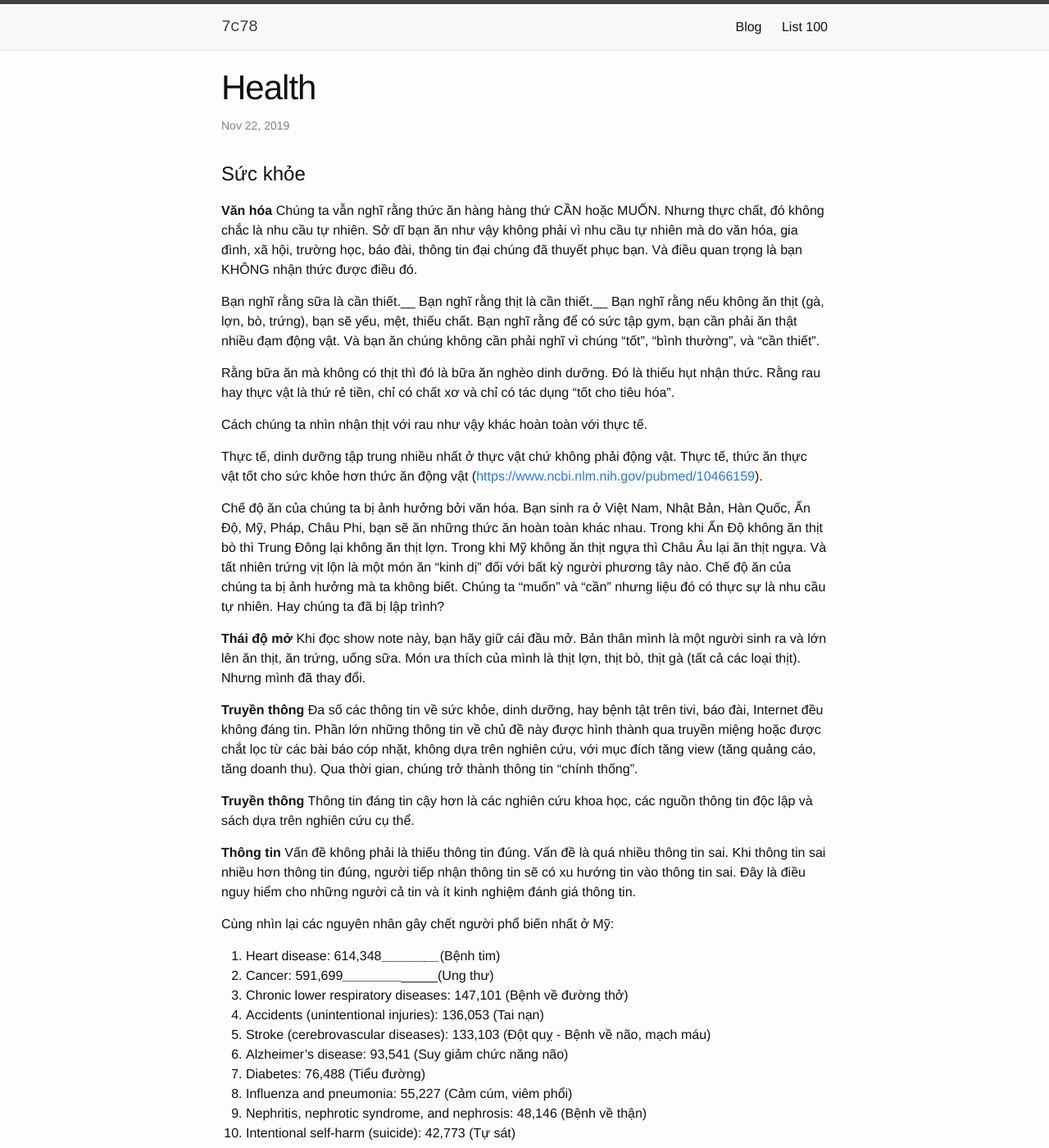
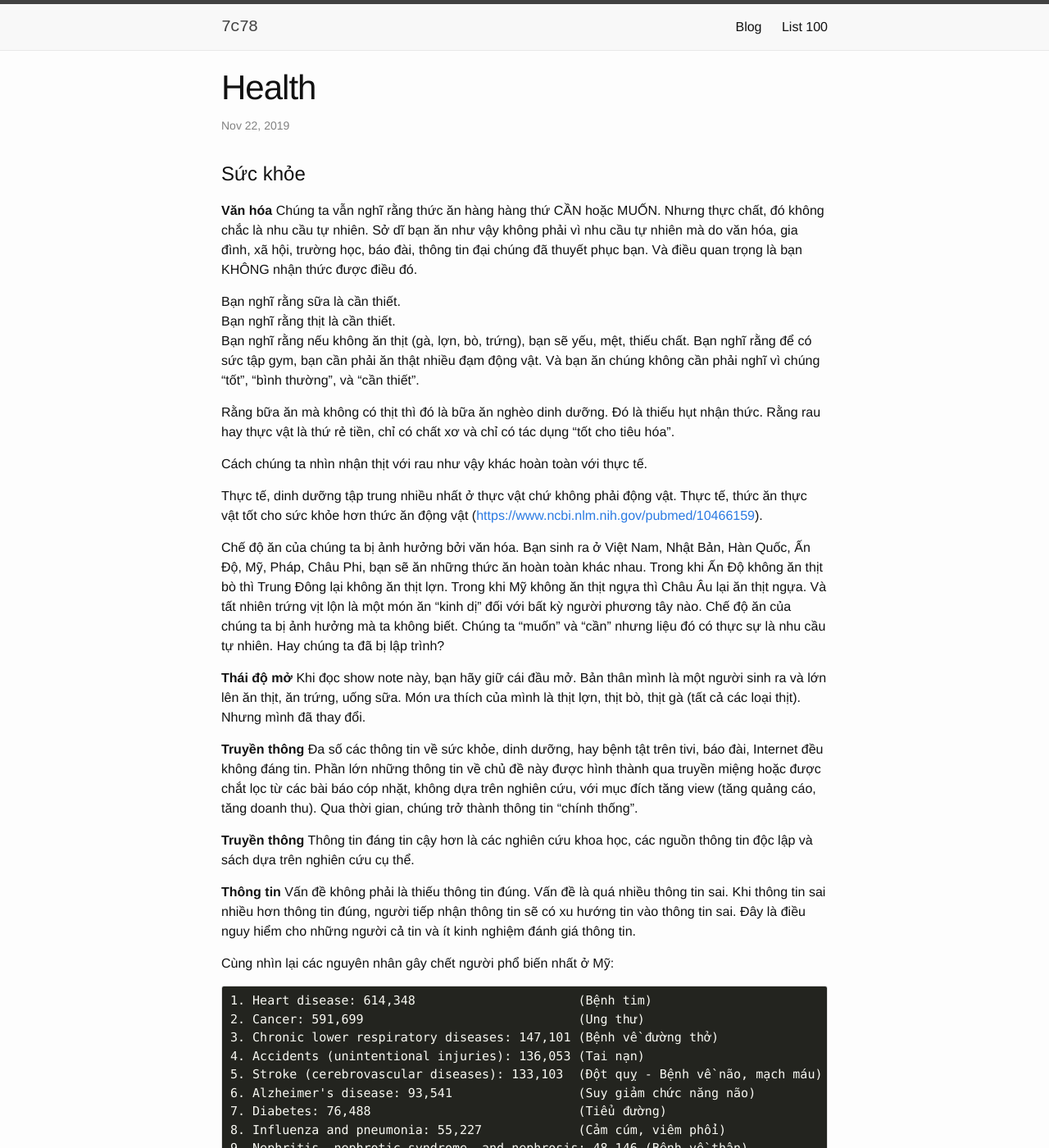
Before and after one commit to 7c78/7c78.github.io, a Jekyll site: the page built from _posts/2019-11-22-health.markdown, in a window 1280 px wide and 1400 px high. Shown: the whole window at 82% size. Built offline with Jekyll 4.4.1, drawn with Linux system fonts in a browser that asks for light colours; our own code applies the rules of GitHub Pages for plain Markdown files; some of the changed text lies outside the part shown.

```diff
--- a/_posts/2019-11-22-health.markdown
+++ b/_posts/2019-11-22-health.markdown
@@ -6,8 +6,8 @@ nhu cầu tự nhiên mà do văn hóa, gia đình, xã hội, trường học,
 đại chúng đã thuyết phục bạn. Và điều quan trọng là bạn KHÔNG nhận thức được
 điều đó.
 
-Bạn nghĩ rằng sữa là cần thiết.__
-Bạn nghĩ rằng thịt là cần thiết.__
+Bạn nghĩ rằng sữa là cần thiết.<br />
+Bạn nghĩ rằng thịt là cần thiết.<br />
 Bạn nghĩ rằng nếu không ăn thịt (gà, lợn, bò, trứng), bạn sẽ yếu, mệt, thiếu
 chất. Bạn nghĩ rằng để có sức tập gym, bạn cần phải ăn thật nhiều đạm động vật.
 Và bạn ăn chúng không cần phải nghĩ vì chúng "tốt", "bình thường", và "cần
@@ -51,8 +51,9 @@ cả tin và ít kinh nghiệm đánh giá thông tin.
 
 Cùng nhìn lại các nguyên nhân gây chết người phổ biến nhất ở Mỹ:
 
-1. Heart disease: 614,348______________________(Bệnh tim)
-2. Cancer: 591,699_____________________________(Ung thư)
+<pre>
+1. Heart disease: 614,348                      (Bệnh tim)
+2. Cancer: 591,699                             (Ung thư)
 3. Chronic lower respiratory diseases: 147,101 (Bệnh về đường thở)
 4. Accidents (unintentional injuries): 136,053 (Tai nạn)
 5. Stroke (cerebrovascular diseases): 133,103  (Đột quỵ - Bệnh về não, mạch máu)
@@ -61,3 +62,7 @@ Cùng nhìn lại các nguyên nhân gây chết người phổ biến nhất
 8. Influenza and pneumonia: 55,227             (Cảm cúm, viêm phổi)
 9. Nephritis, nephrotic syndrome, and nephrosis: 48,146 (Bệnh về thận)
 10. Intentional self-harm (suicide): 42,773             (Tự sát)
+</pre>
+
+(Nguồn: Centers for Disease Control and Prevention)
+[Centers for Disease Control and Prevention](https://www.cdc.gov/nchs/fastats/leading-causes-of-death.htm)
```
